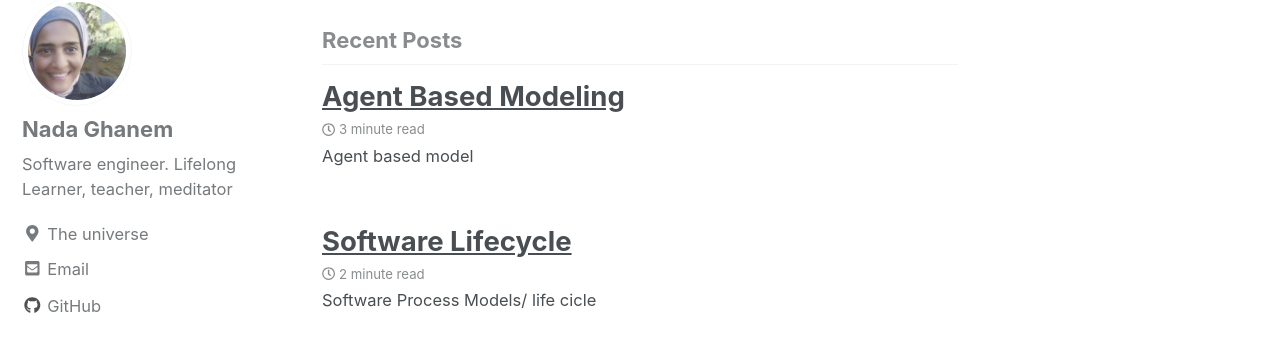
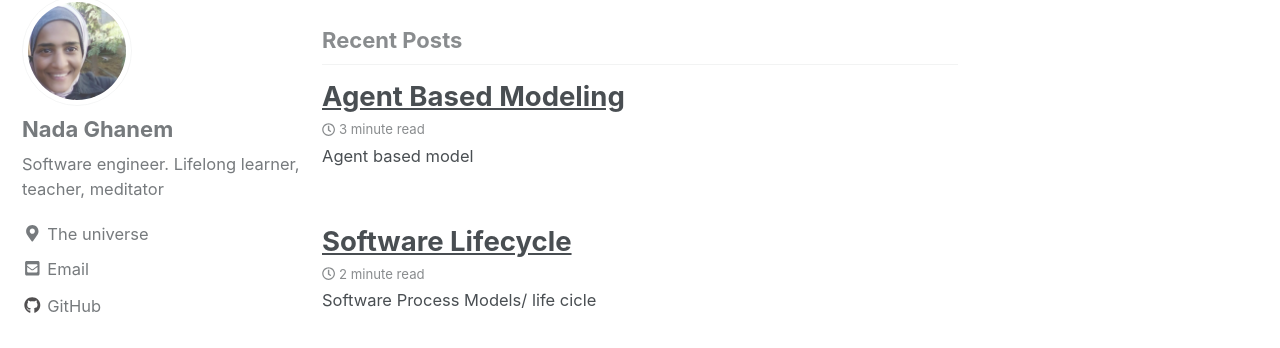
Before and after one commit to nadaa/nadaa.github.io, a Jekyll site: the page built from index.html, in a window 1280 px wide. Shown: the part 148-496 px from the top of the page. Built offline with Jekyll 4.4.1, drawn with Linux system fonts in a browser that asks for light colours; nearby versions of some CDN libraries; the list of posts is cut into pages by our own code.

```diff
--- a/_config.yml
+++ b/_config.yml
@@ -106,7 +106,7 @@ analytics:
 author:
   name             : "Nada Ghanem"
   avatar           : "/assets/images/bio-photo.jpg"
-  bio              : "Software engineer. Lifelong Learner, teacher, meditator"
+  bio              : "Software engineer. Lifelong learner, teacher, meditator"
   location         : "The universe"
   email            : nada.saif7@gmail.com
   uri              :
```
